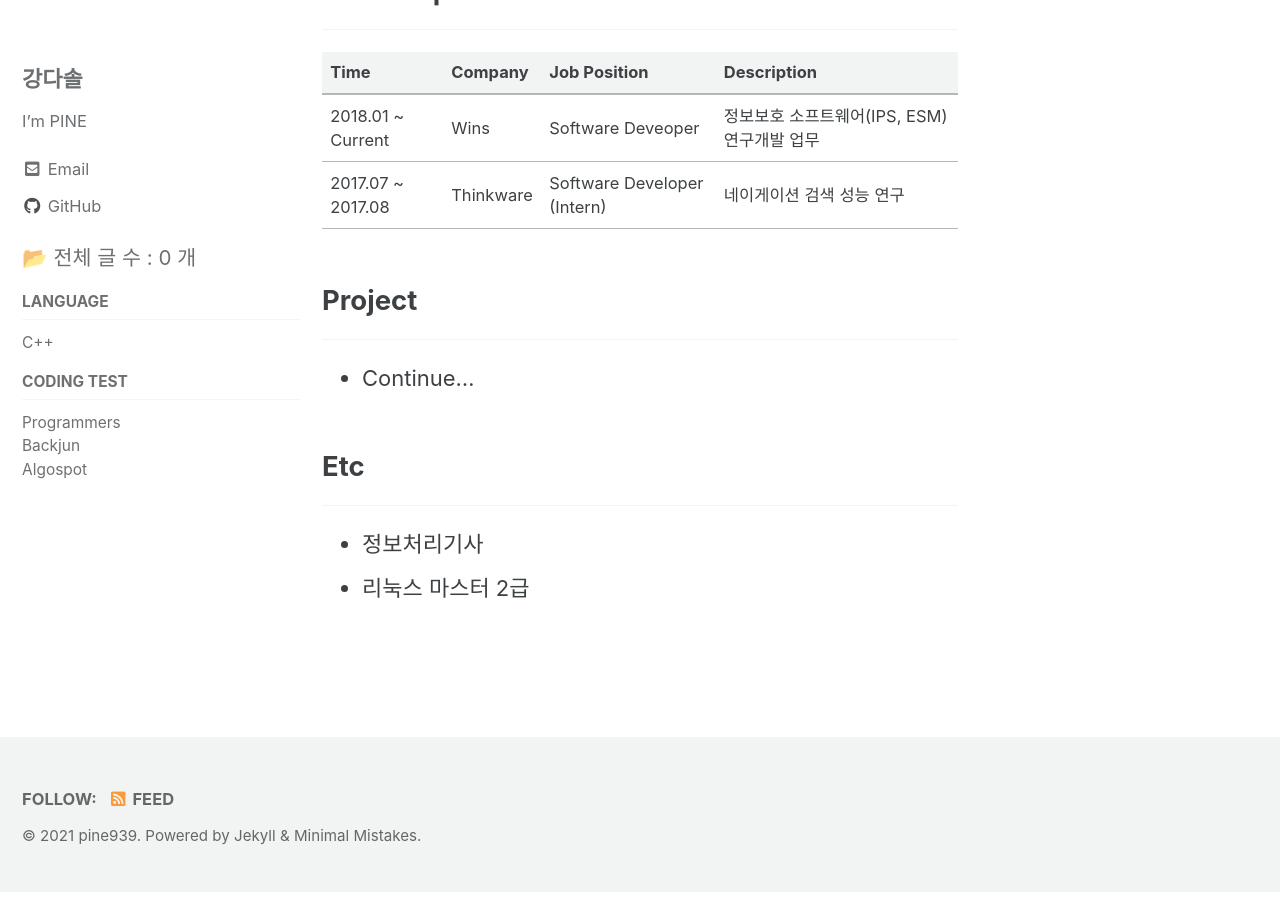
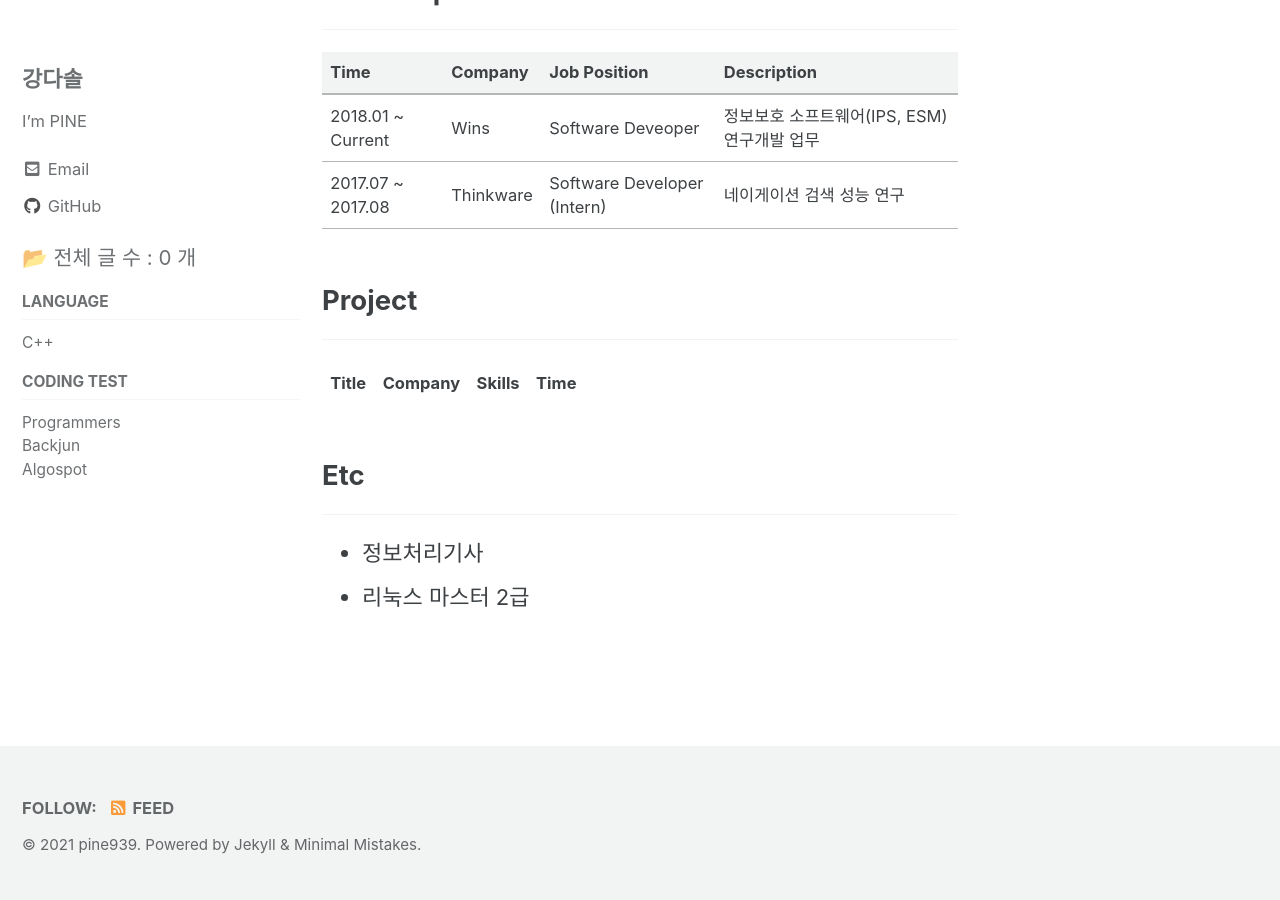
Before and after one commit to pine939/pine939.github.io, a Jekyll site: the page built from _pages/portfolio-archive.md, in a window 1280 px wide and 900 px high, scrolled down 846 px. Built offline with Jekyll 4.4.1, drawn with Linux system fonts in a browser that asks for light colours; cached includes are drawn as plain includes.

Commit message:
add portfolio

```diff
--- a/_pages/portfolio-archive.md
+++ b/_pages/portfolio-archive.md
@@ -32,7 +32,32 @@ sidebar:
 ## Project
 ---
 
-* Continue...
+<table>
+    <tr>
+        <th> Title </th>
+        <th> Company </th>
+        <th> Skills </th>
+        <th> Time </th>
+    </tr>
+    {% for portfolio in site.portfolio reversed %}
+
+    {% if portfolio.categories contains "project" and portfolio.categories.size == 1 %}
+    <tr>
+        <td>
+            {% assign content = portfolio.content | strip_newlines %}
+            {% if content != ""  or portfolio.redirect_to %}
+                <a href="{{ portfolio.url }}">{{ portfolio.title }}</a>
+            {% else %}
+                {{ portfolio.title }}
+            {% endif %}
+        </td>
+        <td>{{ portfolio.company }}</td>
+        <td>{{ portfolio.skills | join: ", " }}</td>
+        <td>{{ portfolio.time }}</td>
+    </tr>
+    {% endif %}
+    {% endfor %}
+</table>
 
 ## Etc
 ---
```
